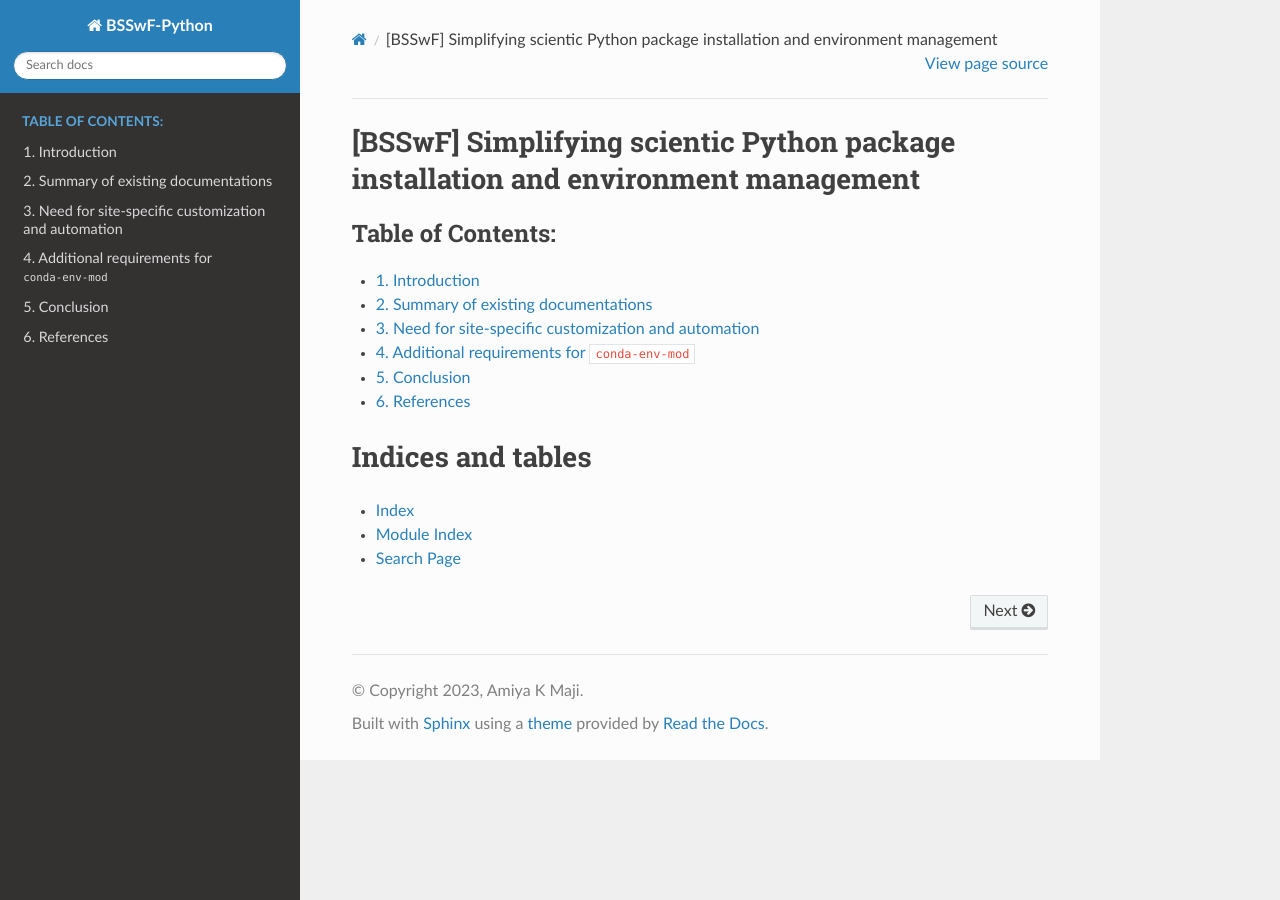
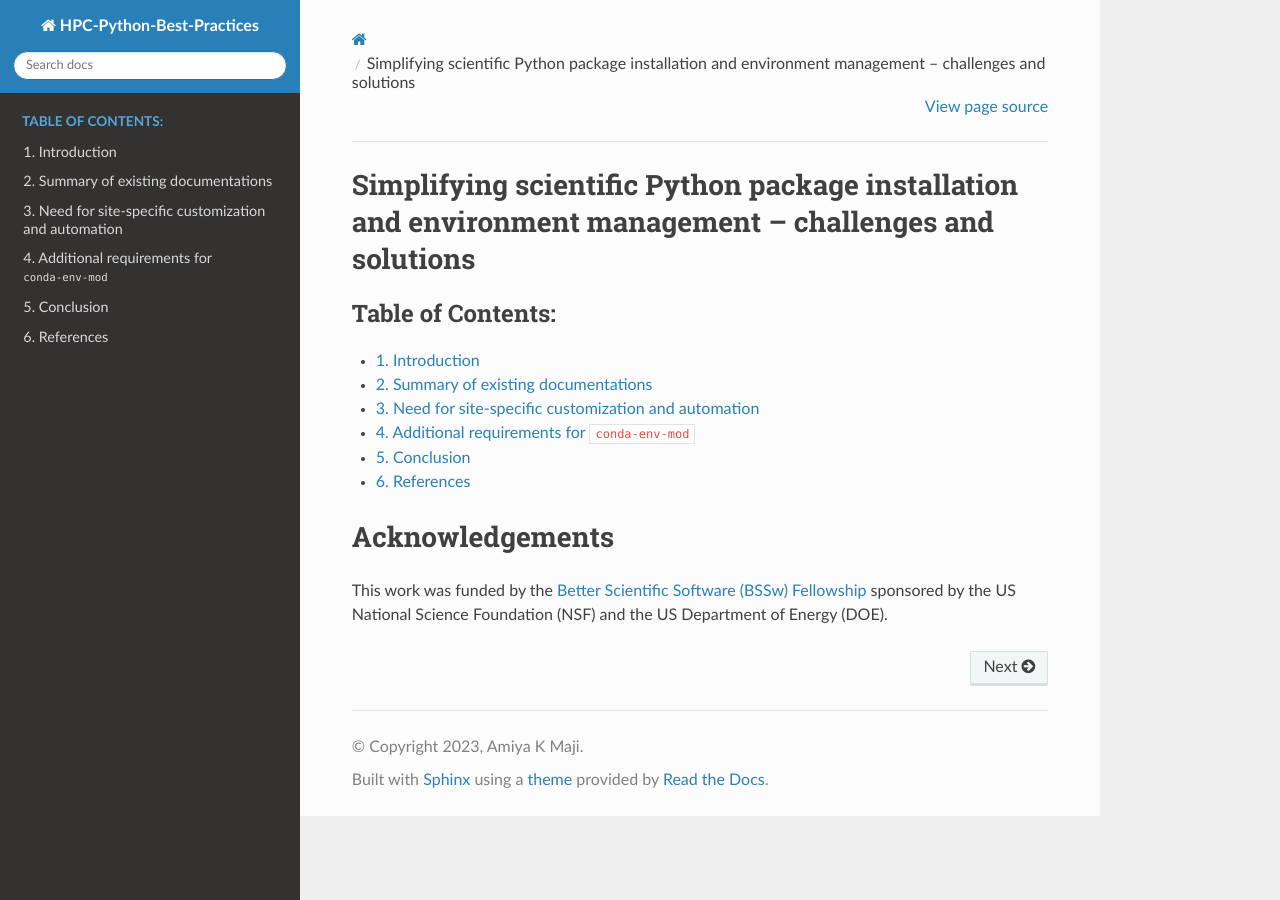
Before and after one commit to amaji/hpc-python, a Sphinx documentation site: the page built from docs/source/index.rst, in a window 1280 px wide. Built offline with Sphinx 7.4.7 and the Read the Docs theme 2.0.0, drawn with Linux system fonts in a browser that asks for light colours.

Commit message:
- Change project name. - Add "Acknowledgements" section. - Remove unnecessary indices.

```diff
--- a/docs/source/conf.py
+++ b/docs/source/conf.py
@@ -17,7 +17,7 @@ import sys
 
 # -- Project information -----------------------------------------------------
 
-project = 'BSSwF-Python'
+project = 'HPC-Python-Best-Practices'
 project_lower = project.lower()
 copyright = '2023, Amiya K Maji'
 author = 'Amiya K Maji'
--- a/docs/source/index.rst
+++ b/docs/source/index.rst
@@ -3,8 +3,8 @@
 
 .. .. |project_caps| replace:: '%s' % project
 
-[BSSwF] Simplifying scientic Python package installation and environment management
-===================================================================================
+Simplifying scientific Python package installation and environment management -- challenges and solutions
+=========================================================================================================
 
 
 .. toctree::
@@ -16,9 +16,15 @@
    motivation/*
 
 
-Indices and tables
-==================
+.. Indices and tables
+.. ==================
 
-* :ref:`genindex`
-* :ref:`modindex`
-* :ref:`search`
+.. * :ref:`genindex`
+.. * :ref:`modindex`
+.. * :ref:`search`
+
+
+Acknowledgements
+================
+
+This work was funded by the `Better Scientific Software (BSSw) Fellowship <https://bssw.io/pages/bssw-fellowship-program>`_ sponsored by the US National Science Foundation (NSF) and the US Department of Energy (DOE).
```
